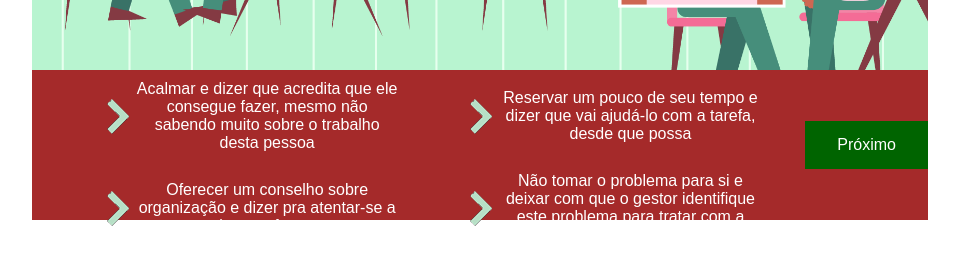
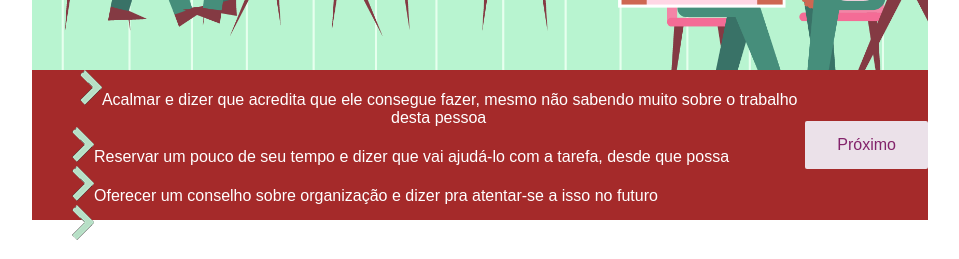
Before and after one commit to rbkrebs/game, a React (Create React App) app: page / in a window 1280 px wide. Shown: the part 590-849 px from the top of the page, without its empty margins (160-1119 px from the left). Built offline with nearby package versions, Linux system fonts and the light colour scheme; a web font is replaced by a local one.

Commit message:
corrige cores botões e add redirect no final

```diff
--- a/package.json
+++ b/package.json
@@ -10,6 +10,7 @@
     "react": "^17.0.1",
     "react-dom": "^17.0.1",
     "react-redux": "^7.2.2",
+    "react-router-dom": "^5.2.0",
     "react-scripts": "4.0.1",
     "redux": "^4.0.5",
     "web-vitals": "^0.2.4"
--- a/src/componentes/Botao/Botao.css
+++ b/src/componentes/Botao/Botao.css
@@ -1,13 +1,15 @@
 .botao__button{
 
-    background-color: darkgreen;
+    background-color: rgb(235, 225, 233);
     border: none;
-    color: white;
+    color: rgb(131, 35, 107);
     padding: 15px 32px;
     text-align: center;
     text-decoration: none;
     display: inline-block;
     font-size: 16px;
     font-family: 'Century Gothic', sans-serif;
+    border-radius: 2px;
+
 
 }
--- a/src/componentes/Botao/Botao.jsx
+++ b/src/componentes/Botao/Botao.jsx
@@ -1,19 +1,24 @@
 import React from 'react';
 import { useDispatch } from 'react-redux'
 import { proximaPergunta } from "../../actions"
+import { useSelector } from 'react-redux';
 
 import './Botao.css';
 
 export default function Botao(texto){
 
-
+    const id = useSelector(state => state.id_pergunta_atual);
     const dispatch = useDispatch();
     const proxima = event => dispatch(proximaPergunta());
-    console.log(texto)
+    const redirect = event => (window.location = "https://game-e6zamtbwc.vercel.app/");
+
     return(
 
         <div className="botao">
-           <button className="botao__button" onClick = {proxima}>{texto.texto}</button>
+           <button className="botao__button"
+           onClick = {id < 3 ? proxima: redirect}
+
+           >{texto.texto}</button>
         </div>
     )
 }
--- a/src/componentes/Game/Game.jsx
+++ b/src/componentes/Game/Game.jsx
@@ -45,7 +45,8 @@ return(
 
 
         <div className="game__bar_botton">
-        <Botao texto="Ver Perfil"/>
+        <Botao texto="Ver Perfil" onClick={() => (window.location = "https://game-e6zamtbwc.vercel.app/")}/>
+
         </div>
 
     </div>
--- a/src/componentes/Pergunta/Pergunta.css
+++ b/src/componentes/Pergunta/Pergunta.css
@@ -3,4 +3,5 @@
     font-size: 1.3rem;
     font-family: Impact, sans-serif;
     color: white;
+    flex-wrap: wrap;
 }
--- a/src/componentes/Respostas/Resposta.jsx
+++ b/src/componentes/Respostas/Resposta.jsx
@@ -14,7 +14,6 @@ export default function Resposta(opcoes) {
     const clicked = useSelector(state => state.clicked)
     const mudaSeta = event => dispatch(clickedMouse());
 
-    console.log(clicked)
 
     return (
 
@@ -25,8 +24,8 @@ export default function Resposta(opcoes) {
 
                     return (
 
-                            <li key={opcao.id} className="resposta__opcao"
-                             onMouseOver={mudaSeta}
+                            <li key={opcao.id} className={clicked ? "resposta__opcao":".resposta__opcao:hover"}
+
                               onClick={mudaSeta}>
 
                             <img src={clicked ? setaHover : setaDefault } alt="seta para direita" />
```
Also changed, not shown: 2 other files (tests, documents, lock files or other folders).
